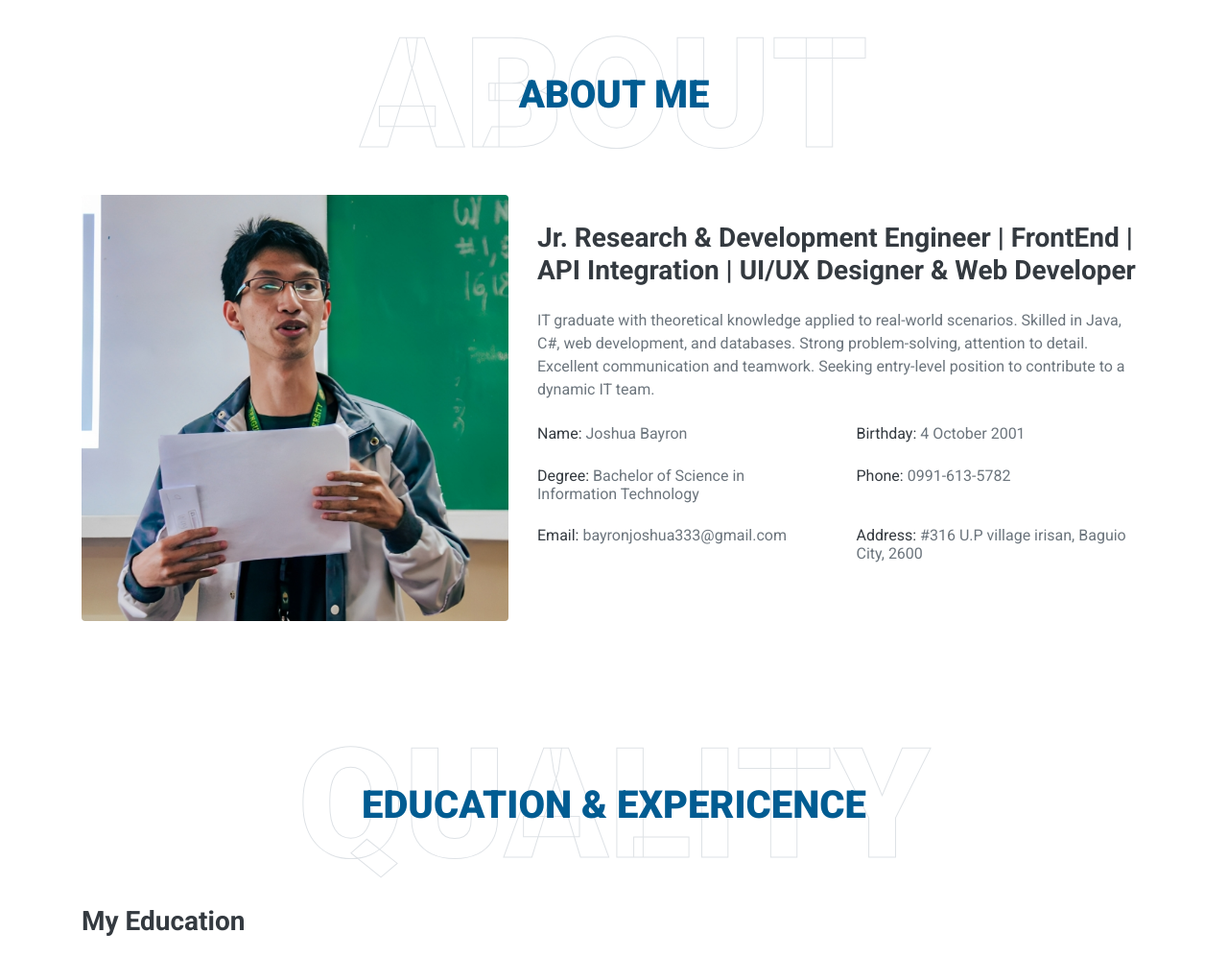
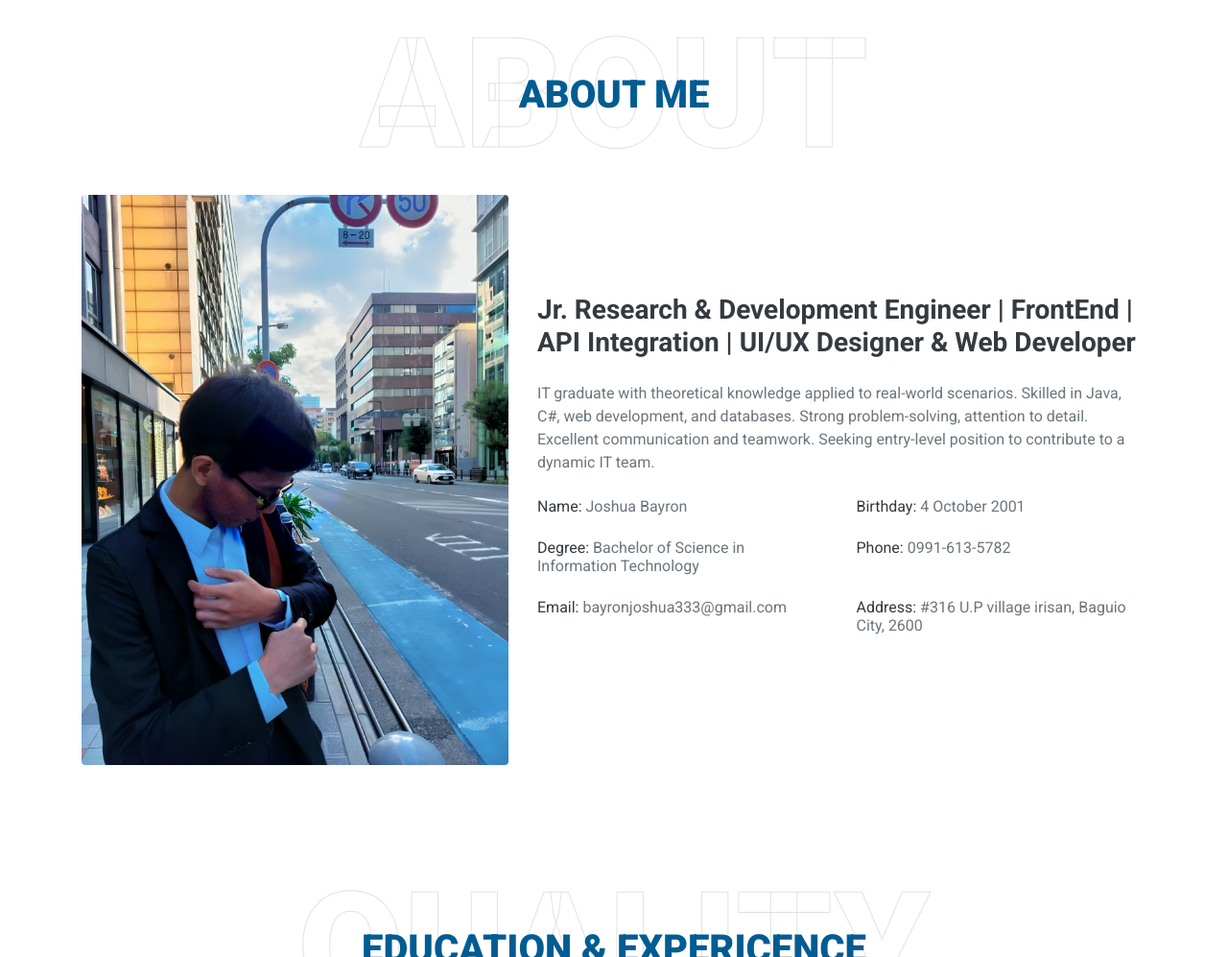
Before and after one commit to JoshuaBayron/jayzesotero.github.io, a plain HTML site: page index.html in a window 1280 px wide. Shown: the part 893-1890 px from the top of the page at 96% size. Drawn offline with nearby package versions, Linux system fonts and the light colour scheme.

Commit message:
change about image

```diff
--- a/index.html
+++ b/index.html
@@ -77,7 +77,7 @@
             </div>
             <div class="row align-items-center">
                 <div class="col-lg-5 pb-4 pb-lg-0">
-                    <img class="img-fluid rounded w-100" src="img/About.png" alt="">
+                    <img class="img-fluid rounded w-100" src="img/JOSH.jpg" alt="">
                 </div>
                 <div class="col-lg-7">
                     <h3 class="mb-4">Jr. Research & Development Engineer | FrontEnd | API Integration | UI/UX Designer & Web Developer</h3>
```
Also changed, not shown: img/JOSH.jpg (added).
